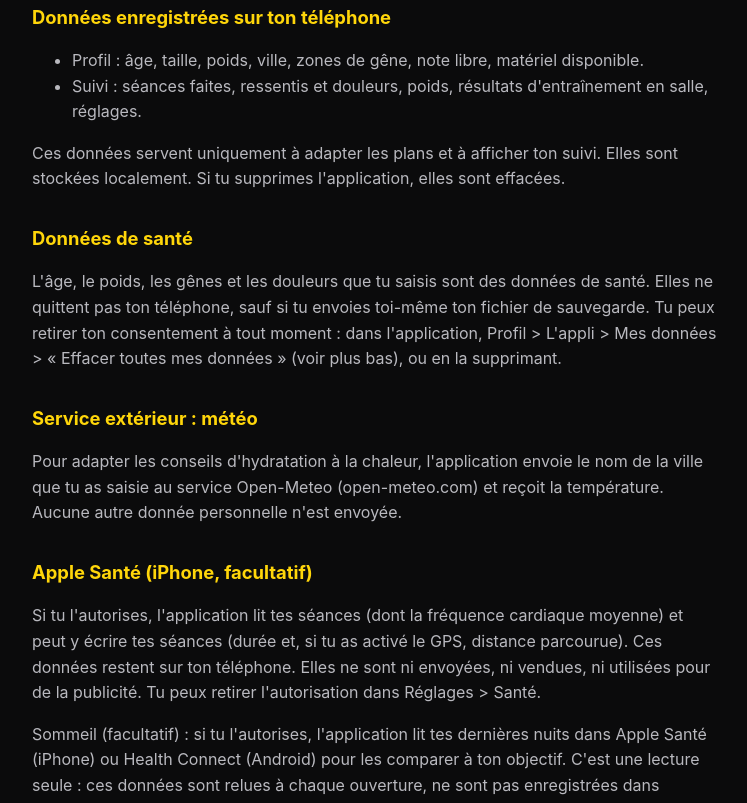
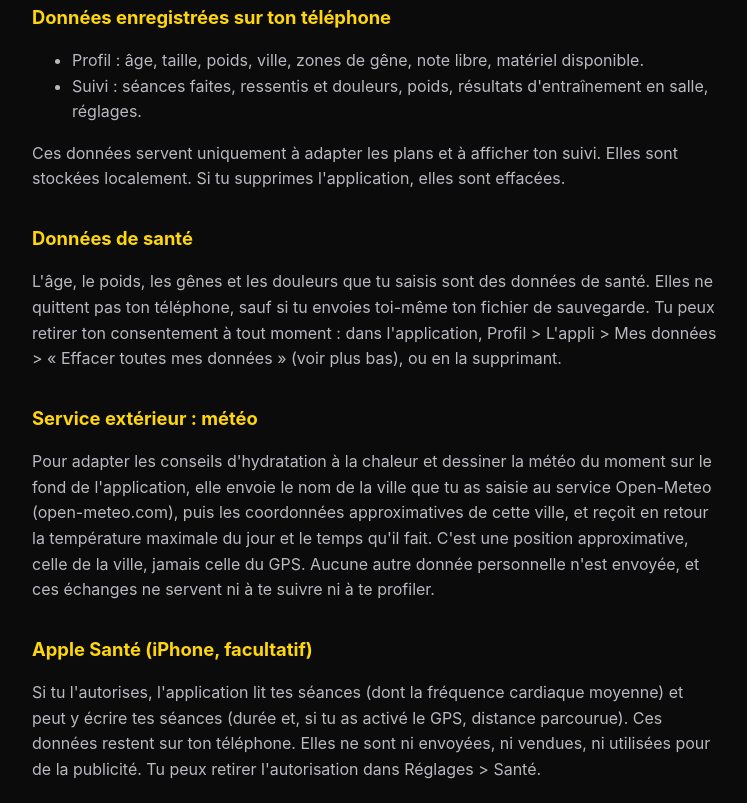
Before and after one commit to sebninja31/dezero-site, a plain HTML site: page confidentialite.html in a window 1280 px wide. Shown: the part 446-1249 px from the top of the page, without its empty margins (264-1011 px from the left). Drawn offline with Linux system fonts and the light colour scheme.

Commit message:
Confidentialité : météo précisée (ville puis coordonnées, retour température et temps)
Co-Authored-By: Claude Sonnet 5.5 <noreply@anthropic.com>

Claude-Session: https://claude.ai/code/session_01Vi1DG8BkNC6frN5ULM4WAE

```diff
--- a/confidentialite.html
+++ b/confidentialite.html
@@ -41,7 +41,7 @@
   <p>L'âge, le poids, les gênes et les douleurs que tu saisis sont des données de santé. Elles ne quittent pas ton téléphone, sauf si tu envoies toi-même ton fichier de sauvegarde. Tu peux retirer ton consentement à tout moment : dans l'application, Profil &gt; L'appli &gt; Mes données &gt; « Effacer toutes mes données » (voir plus bas), ou en la supprimant.</p>
 
   <h2>Service extérieur : météo</h2>
-  <p>Pour adapter les conseils d'hydratation à la chaleur, l'application envoie le nom de la ville que tu as saisie au service Open-Meteo (open-meteo.com) et reçoit la température. Aucune autre donnée personnelle n'est envoyée.</p>
+  <p>Pour adapter les conseils d'hydratation à la chaleur et dessiner la météo du moment sur le fond de l'application, elle envoie le nom de la ville que tu as saisie au service Open-Meteo (open-meteo.com), puis les coordonnées approximatives de cette ville, et reçoit en retour la température maximale du jour et le temps qu'il fait. C'est une position approximative, celle de la ville, jamais celle du GPS. Aucune autre donnée personnelle n'est envoyée, et ces échanges ne servent ni à te suivre ni à te profiler.</p>
 
   <h2>Apple Santé (iPhone, facultatif)</h2>
   <p>Si tu l'autorises, l'application lit tes séances (dont la fréquence cardiaque moyenne) et peut y écrire tes séances (durée et, si tu as activé le GPS, distance parcourue). Ces données restent sur ton téléphone. Elles ne sont ni envoyées, ni vendues, ni utilisées pour de la publicité. Tu peux retirer l'autorisation dans Réglages &gt; Santé.</p>
```
